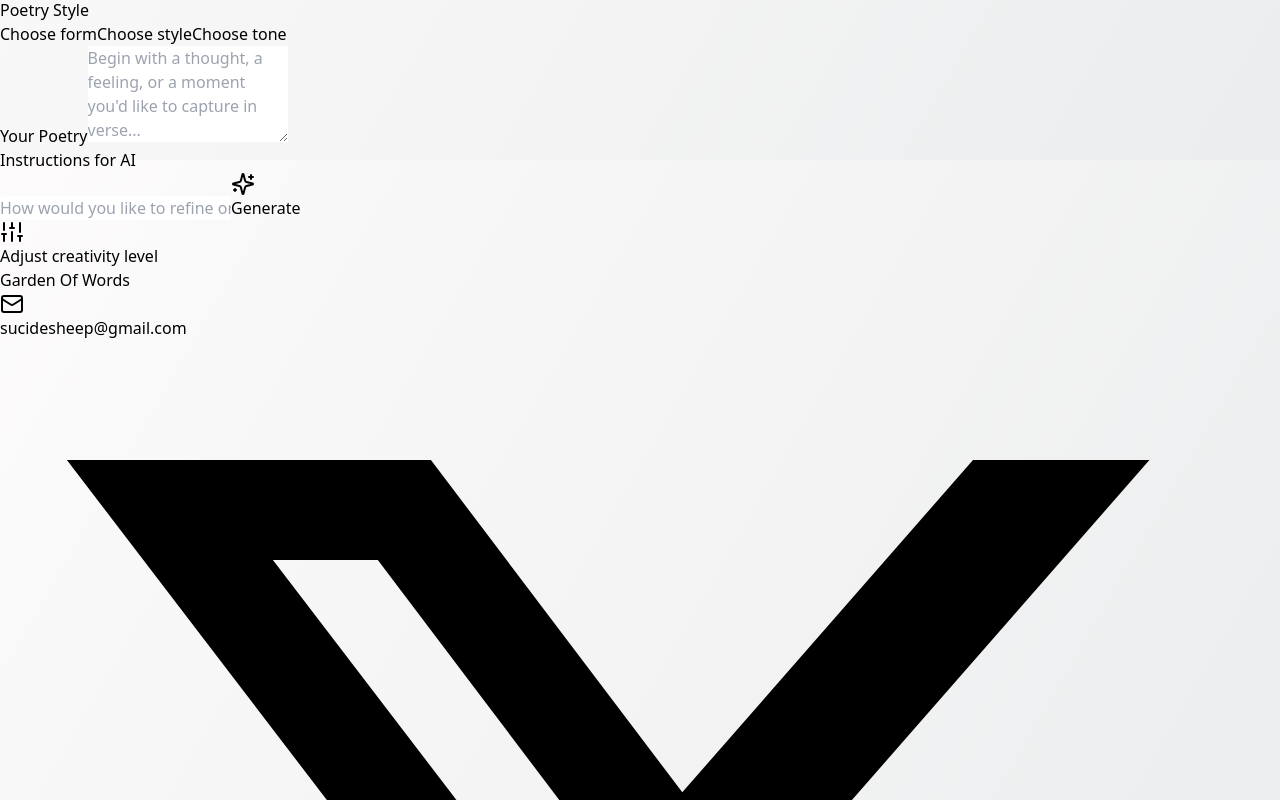
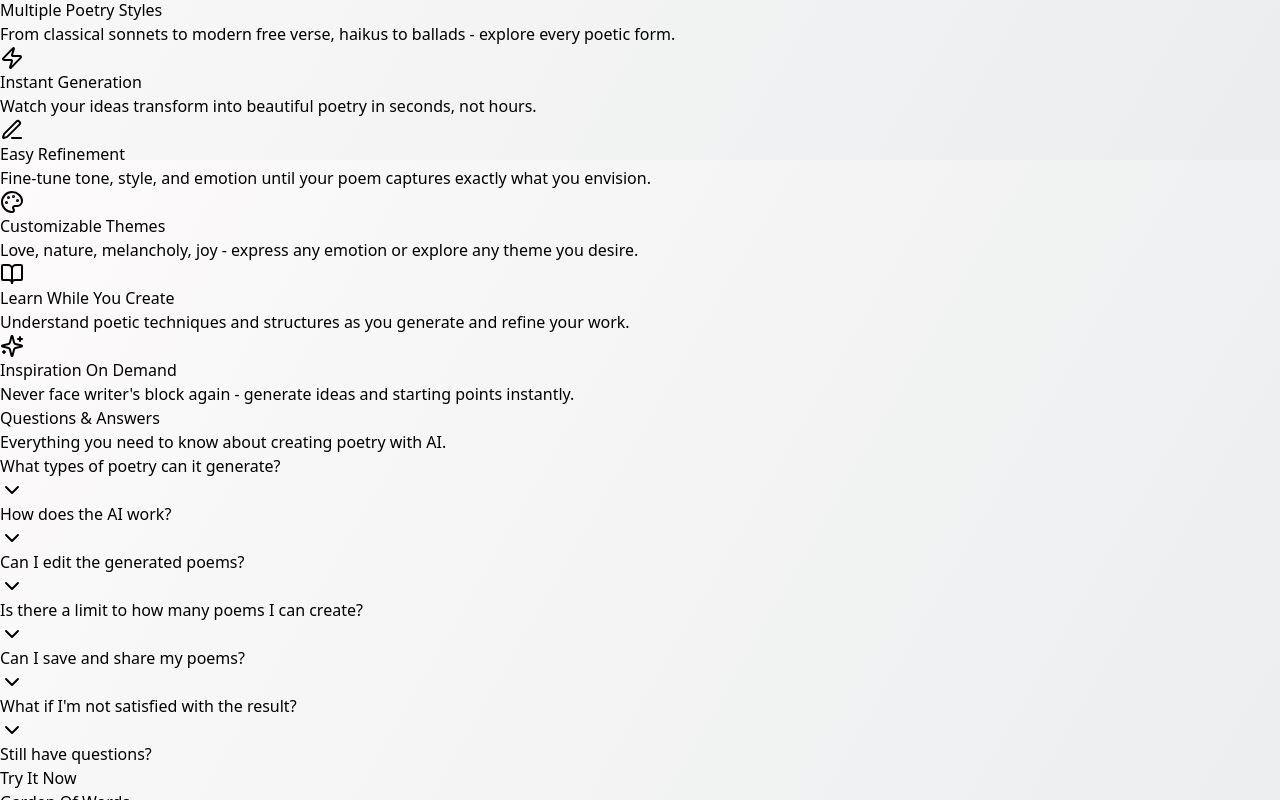
Before and after one commit to ftbhabuk/Garden_of_words, a Next.js app: page / in a window 1280 px wide. Shown: the part 4640-5440 px from the top of the page. Built offline with nearby package versions, Linux system fonts and the light colour scheme.

Commit message:
FAQ n' features

```diff
--- /dev/null
+++ b/app/components/FAQAndFeatures.tsx
@@ -0,0 +1,226 @@
+"use client";
+import React, { useState } from "react";
+import { motion, AnimatePresence } from "framer-motion";
+import { ChevronDown, Feather, Zap, Edit3, Palette, BookOpen, Sparkles } from "lucide-react";
+
+// Features Section Component
+const FeaturesSection = () => {
+  const features = [
+    {
+      icon: <Feather className="w-6 h-6" />,
+      title: "Multiple Poetry Styles",
+      description: "From classical sonnets to modern free verse, haikus to ballads - explore every poetic form."
+    },
+    {
+      icon: <Zap className="w-6 h-6" />,
+      title: "Instant Generation",
+      description: "Watch your ideas transform into beautiful poetry in seconds, not hours."
+    },
+    {
+      icon: <Edit3 className="w-6 h-6" />,
+      title: "Easy Refinement",
+      description: "Fine-tune tone, style, and emotion until your poem captures exactly what you envision."
+    },
+    {
+      icon: <Palette className="w-6 h-6" />,
+      title: "Customizable Themes",
+      description: "Love, nature, melancholy, joy - express any emotion or explore any theme you desire."
+    },
+    {
+      icon: <BookOpen className="w-6 h-6" />,
+      title: "Learn While You Create",
+      description: "Understand poetic techniques and structures as you generate and refine your work."
+    },
+    {
+      icon: <Sparkles className="w-6 h-6" />,
+      title: "Inspiration On Demand",
+      description: "Never face writer's block again - generate ideas and starting points instantly."
+    }
+  ];
+
+  return (
+    <section className="py-20 bg-white">
+      <div className="max-w-6xl mx-auto px-6">
+        <motion.div
+          initial={{ opacity: 0, y: 30 }}
+          whileInView={{ opacity: 1, y: 0 }}
+          transition={{ duration: 0.8 }}
+          viewport={{ once: true }}
+          className="text-center mb-16"
+        >
+          <h2 className="font-serif text-4xl text-stone-800 mb-4">
+            Everything You Need to Create
+          </h2>
+          <p className="text-stone-600 max-w-2xl mx-auto font-light">
+            Powerful tools designed to nurture your creativity and bring your poetic vision to life.
+          </p>
+        </motion.div>
+
+        <div className="grid md:grid-cols-2 lg:grid-cols-3 gap-8">
+          {features.map((feature, index) => (
+            <motion.div
+              key={index}
+              initial={{ opacity: 0, y: 30 }}
+              whileInView={{ opacity: 1, y: 0 }}
+              transition={{ duration: 0.6, delay: index * 0.1 }}
+              viewport={{ once: true }}
+              className="group"
+            >
+              <div className="p-6 rounded-lg border border-stone-100 hover:border-stone-200 hover:shadow-sm transition-all duration-300">
+                <div className="text-stone-600 mb-4 group-hover:text-stone-800 transition-colors duration-300">
+                  {feature.icon}
+                </div>
+                <h3 className="font-serif text-xl text-stone-800 mb-3">
+                  {feature.title}
+                </h3>
+                <p className="text-stone-600 font-light leading-relaxed">
+                  {feature.description}
+                </p>
+              </div>
+            </motion.div>
+          ))}
+        </div>
+      </div>
+    </section>
+  );
+};
+
+// FAQ Section Component
+const FAQSection = () => {
+  const [openIndex, setOpenIndex] = useState(null);
+
+  const faqs = [
+    {
+      question: "What types of poetry can it generate?",
+      answer: "Our AI can create various poetry forms including haikus, sonnets, free verse, ballads, limericks, acrostic poems, and more. You can specify the style you want or let the AI choose the most fitting form for your prompt."
+    },
+    {
+      question: "How does the AI work?",
+      answer: "The AI analyzes your prompt for themes, emotions, and imagery, then crafts poetry using advanced language models trained on classical and contemporary poetry. It understands poetic devices like meter, rhyme, and metaphor to create authentic verse."
+    },
+    {
+      question: "Can I edit the generated poems?",
+      answer: "Absolutely! You can refine the tone, adjust specific lines, change the style, or request variations. Think of the AI as your collaborative writing partner - it provides the foundation, and you shape it to perfection."
+    },
+    {
+      question: "Is there a limit to how many poems I can create?",
+      answer: "You can generate as many poems as inspiration strikes! There's no daily limit - whether you're writing one poem or exploring dozens of variations, the garden of words is always open."
+    },
+    {
+      question: "Can I save and share my poems?",
+      answer: "Yes! Once you're happy with your poem, you can easily copy it, save it to your device, or share it with friends and family. Your creative work is yours to keep and share as you wish."
+    },
+    {
+      question: "What if I'm not satisfied with the result?",
+      answer: "Simply try again! You can regenerate with the same prompt for different variations, adjust your prompt for better results, or use our refinement tools to guide the AI toward your vision."
+    }
+  ];
+
+  const toggleFAQ = (index) => {
+    setOpenIndex(openIndex === index ? null : index);
+  };
+
+  return (
+    <section className="py-20 bg-stone-50">
+      <div className="max-w-4xl mx-auto px-6">
+        <motion.div
+          initial={{ opacity: 0, y: 30 }}
+          whileInView={{ opacity: 1, y: 0 }}
+          transition={{ duration: 0.8 }}
+          viewport={{ once: true }}
+          className="text-center mb-16"
+        >
+          <h2 className="font-serif text-4xl text-stone-800 mb-4">
+            Questions & Answers
+          </h2>
+          <p className="text-stone-600 max-w-2xl mx-auto font-light">
+            Everything you need to know about creating poetry with AI.
+          </p>
+        </motion.div>
+
+        <div className="space-y-4">
+          {faqs.map((faq, index) => (
+            <motion.div
+              key={index}
+              initial={{ opacity: 0, y: 20 }}
+              whileInView={{ opacity: 1, y: 0 }}
+              transition={{ duration: 0.6, delay: index * 0.1 }}
+              viewport={{ once: true }}
+              className="bg-white rounded-lg border border-stone-200 overflow-hidden"
+            >
+              <button
+                onClick={() => toggleFAQ(index)}
+                className="w-full px-6 py-5 text-left hover:bg-stone-50 transition-colors duration-200 focus:outline-none focus:bg-stone-50"
+              >
+                <div className="flex justify-between items-center">
+                  <h3 className="font-medium text-stone-800 pr-4">
+                    {faq.question}
+                  </h3>
+                  <ChevronDown
+                    className={`w-5 h-5 text-stone-500 transition-transform duration-200 flex-shrink-0 ${
+                      openIndex === index ? 'rotate-180' : ''
+                    }`}
+                  />
+                </div>
+              </button>
+
+              <AnimatePresence>
+                {openIndex === index && (
+                  <motion.div
+                    initial={{ height: 0, opacity: 0 }}
+                    animate={{ height: 'auto', opacity: 1 }}
+                    exit={{ height: 0, opacity: 0 }}
+                    transition={{ duration: 0.3, ease: 'easeInOut' }}
+                    className="overflow-hidden"
+                  >
+                    <div className="px-6 pb-5 pt-0">
+                      <p className="text-stone-600 font-light leading-relaxed">
+                        {faq.answer}
+                      </p>
+                    </div>
+                  </motion.div>
+                )}
+              </AnimatePresence>
+            </motion.div>
+          ))}
+        </div>
+
+        {/* Still have questions CTA */}
+        <motion.div
+          initial={{ opacity: 0, y: 30 }}
+          whileInView={{ opacity: 1, y: 0 }}
+          transition={{ duration: 0.8, delay: 0.4 }}
+          viewport={{ once: true }}
+          className="text-center mt-12"
+        >
+          <p className="text-stone-600 font-light mb-4">
+            Still have questions?
+          </p>
+          <motion.button
+            whileHover={{ scale: 1.02 }}
+            whileTap={{ scale: 0.98 }}
+            onClick={() => {
+              const chatSection = document.getElementById("chat");
+              chatSection?.scrollIntoView({ behavior: "smooth" });
+            }}
+            className="px-6 py-2 text-stone-700 border border-stone-300 rounded-md hover:border-stone-400 hover:shadow-sm transition-all duration-300 font-light"
+          >
+            Try It Now
+          </motion.button>
+        </motion.div>
+      </div>
+    </section>
+  );
+};
+
+// Combined Export Component
+const FAQAndFeatures = () => {
+  return (
+    <>
+      <FeaturesSection />
+      <FAQSection />
+    </>
+  );
+};
+
+export default FAQAndFeatures;
--- a/app/components/FlowerAnimation.jsx
+++ b/app/components/FlowerAnimation.jsx
@@ -101,7 +101,7 @@ const FlowerAnimation = () => {
   ];
 
   return (
-    <div className="fixed inset-0 pointer-events-none overflow-hidden">
+    <div className="absolute inset-0 pointer-events-none overflow-hidden">
       <div className="absolute w-full h-full">
         {flowers.map((flower, i) => (
           <Flower
--- a/app/page.tsx
+++ b/app/page.tsx
@@ -9,6 +9,7 @@ import Footer from "./components/Footer";
 import HeroSection from "./components/HeroSection";
 import FlowerAnimation from "./components/FlowerAnimation";
 import PoetryDemoSection from "./components/PoetryDemoSection";
+import FAQAndFeatures from "./components/FAQAndFeatures";
 
 export default function Home() {
     return (
@@ -25,8 +26,9 @@ export default function Home() {
         </div> */}
         <PoetryDemoSection/>
         <div id="chat">
-          <ChatComponent />
+          {/* <ChatComponent /> */}
         </div>
+        <FAQAndFeatures/>
         <Footer />
          {/* <FlowerAnimation /> */}
       </div>
```
